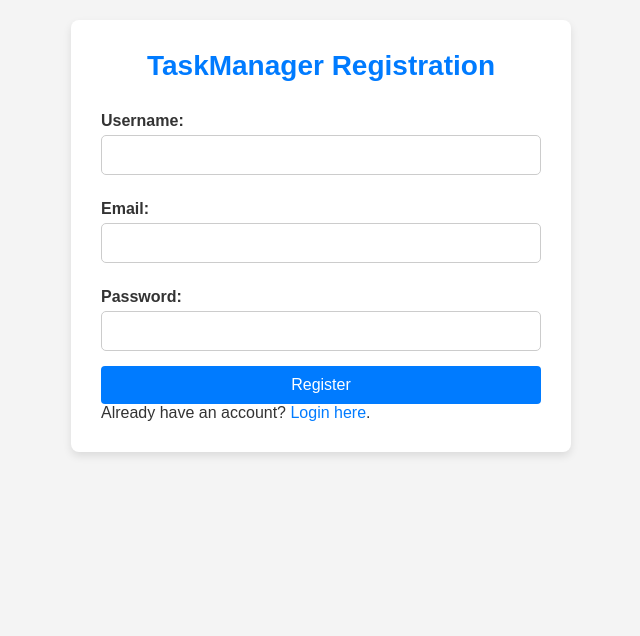
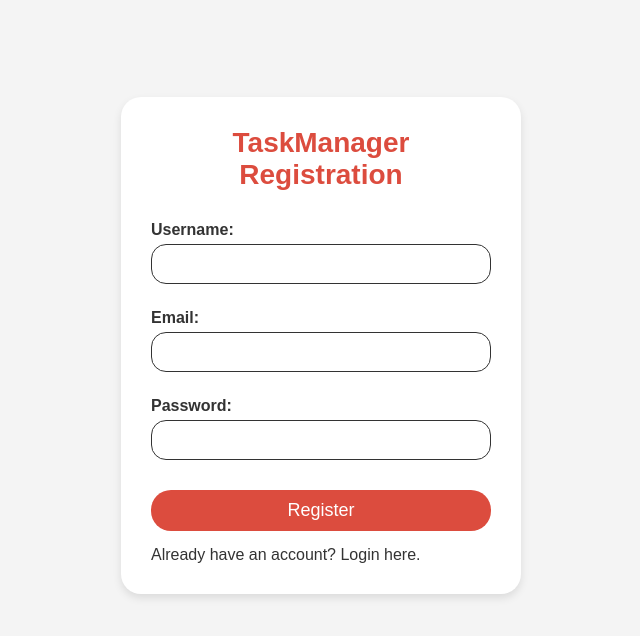
Before and after one commit to Huomagift/Capstone, a plain HTML site: page frontend/html/register.html in a window 1280 px wide. Shown: the whole page, without its empty margins (319-959 px from the left). Drawn offline with Linux system fonts and the light colour scheme.

Commit message:
Updated frontend after deploying on vercel

```diff
--- a/frontend/css/dashboard.css
+++ b/frontend/css/dashboard.css
@@ -10,7 +10,7 @@ header {
     justify-content: space-between;
     align-items: center;
     padding: 1rem;
-    background-color: #007bff;
+    background-color: #DC4C3E;
     color: #fff;
 }
 
@@ -28,7 +28,7 @@ header .btn {
 
 /* Edit Button */
 button.edit {
-    background-color: #007bff;
+    background-color: #DC4C3E;
     color: white;
     min-width: 80px;
     padding: 0.5rem;
@@ -37,13 +37,13 @@ button.edit {
 }
 
 button.edit:hover {
-    background-color: #0056b3;
+    background-color: #a23e35;
 }
 
 /* Cancel Button (Specific for Modals) */
 button#close-modal-btn {
-    background-color: #dc3545; /* Red background for cancel */
-    color: white;
+    background-color: #F5F5F5; /* Red background for cancel */
+    color: #333;
 }
 
 button#close-modal-btn:hover {
@@ -52,7 +52,7 @@ button#close-modal-btn:hover {
 
 /* Delete Button */
 button.delete {
-    background-color: #dc3545;
+    background-color: red;
     color: white;
     min-width: 80px;
     padding: 0.5rem;
@@ -67,7 +67,7 @@ button.delete:hover {
 
 /* Logout Button */
 header .btn#logout-btn {
-    background-color: #dc3545;
+    background-color: red;
     color: #fff;
     transition: background-color 0.3s ease;
 }
@@ -105,7 +105,7 @@ header .btn#logout-btn:hover {
 }
 
 .btn {
-    background-color: #007bff;
+    background-color: #DC4C3E;
     color: #fff;
     padding: 0.5rem 1rem;
     border: none;
@@ -115,7 +115,7 @@ header .btn#logout-btn:hover {
 }
 
 .btn:hover {
-    background-color: #0056b3;
+    background-color: #a23e35;
 }
 
 /* Task Table */
@@ -128,7 +128,7 @@ header .btn#logout-btn:hover {
 }
 
 .tasks-table thead {
-    background-color: #007bff;
+    background-color: #DC4C3E;
     color: #fff;
 }
 
@@ -151,15 +151,15 @@ header .btn#logout-btn:hover {
 
 /* Priority Colors */
 .tasks-table .low-priority {
-    background-color: #d4edda; /* Green for low priority */
+    background-color: #6ff28e; /* Green for low priority */
 }
 
 .tasks-table .medium-priority {
-    background-color: #ffeeba; /* Yellow for medium priority */
+    background-color: #f0cc5f; /* Yellow for medium priority */
 }
 
 .tasks-table .high-priority {
-    background-color: #f8d7da; /* Red for high priority */
+    background-color: #e0303f; /* Red for high priority */
 }
 
 /* Task Actions */
@@ -205,11 +205,11 @@ header .btn#logout-btn:hover {
 
 .modal-content {
     background-color: #fff;
-    margin: 15% auto;
+    margin: 5% auto;
     padding: 2rem;
     border: 1px solid #888;
-    width: 50%;
-    border-radius: 10px;
+    width: 25%;
+    border-radius: 20px;
     box-shadow: 0 4px 8px rgba(0, 0, 0, 0.2);
 }
 
@@ -256,7 +256,7 @@ header .btn#logout-btn:hover {
 }
 
 .tasks-table th {
-    background-color: #007bff;
+    background-color: #DC4C3E;
     color: white;
     position: sticky;
     top: 0;
@@ -299,7 +299,7 @@ header .btn#logout-btn:hover {
 
 /* Modal Textarea Styling */
 textarea {
-    width: 100%;
+    width: 95%;
     max-width: 100%;
     height: 100px;
     padding: 0.5rem;
--- a/frontend/css/login.css
+++ b/frontend/css/login.css
@@ -3,20 +3,21 @@ body {
     margin: 0;
     padding: 0;
     background-color: #f5f5f5;
+    margin-top: 12%;
 }
 
 .login-container {
     max-width: 400px;
-    margin: 100px auto;
+    margin: 0 auto;
     padding: 20px;
     background-color: #fff;
-    border-radius: 8px;
+    border-radius: 20px;
     box-shadow: 0 2px 4px rgba(0, 0, 0, 0.1);
 }
 
 h1 {
     text-align: center;
-    color: #007bff;
+    color: #DC4C3E;
 }
 
 label {
@@ -26,32 +27,33 @@ label {
 }
 
 input {
-    width: 100%;
+    width: 95%;
     padding: 10px;
     margin-bottom: 15px;
-    border: 1px solid #ccc;
-    border-radius: 4px;
+    border: 1px solid #333;
+    border-radius: 15px;
     font-size: 14px;
 }
 
 .btn {
     width: 100%;
     padding: 10px;
-    background-color: #007bff;
+    background-color: #DC4C3E;
     border: none;
-    border-radius: 4px;
+    margin: 10px 0 ;
+    border-radius: 20px;
     color: #fff;
     font-size: 16px;
     cursor: pointer;
 }
 
 .btn:hover {
-    background-color: #0056b3;
+    background-color: #a23e35;
 }
 
 /* Link Styling */
 a {
-    color: #007bff;
+    color: #333;
     text-decoration: none;
     font-size: 16px;
     text-align: center;
--- a/frontend/css/register.css
+++ b/frontend/css/register.css
@@ -10,20 +10,21 @@ body {
     background-color: #f4f4f4;
     color: #333;
     padding: 20px;
+    margin-top: 6%;
 }
 
 .container {
-    max-width: 500px;
+    max-width: 400px;
     margin: 0 auto;
     background-color: white;
     padding: 30px;
-    border-radius: 8px;
+    border-radius: 20px;
     box-shadow: 0 4px 8px rgba(0, 0, 0, 0.1);
 }
 
 h1 {
     font-size: 28px;
-    color: #007bff;
+    color: #DC4C3E;
     text-align: center;
     margin-bottom: 20px;
 }
@@ -38,32 +39,34 @@ label {
     font-weight: bold;
 }
 
-input, textarea, select {
+input, textarea {
     padding: 10px;
     margin-bottom: 15px;
-    border: 1px solid #ccc;
-    border-radius: 5px;
+    border: 1px solid #333;
+    border-radius: 15px;
     font-size: 16px;
 }
 
-input[type="submit"] {
-    background-color: #007bff;
+button[type="submit"] {
+    background-color: #DC4C3E;
     color: white;
     border: none;
     cursor: pointer;
     font-size: 18px;
     padding: 10px;
-    border-radius: 5px;
+    margin-top: 15px;
+    margin-bottom: 15px;
+    border-radius: 20px;
     transition: background-color 0.3s ease;
 }
 
-input[type="submit"]:hover {
-    background-color: #0056b3;
+button[type="submit"]:hover {
+    background-color: #a23e35;
 }
 
 /* Link Styling */
 a {
-    color: #007bff;
+    color: #333;
     text-decoration: none;
     font-size: 16px;
     text-align: center;
@@ -85,7 +88,7 @@ a:hover {
     }
 }
 
-.btn {
+/* .btn {
     width: 100%;
     padding: 10px;
     background-color: #007bff;
@@ -98,4 +101,4 @@ a:hover {
 
 .btn:hover {
     background-color: #0056b3;
-}
+} */
```
Also changed, not shown: index.html (+4 -3 lines).
